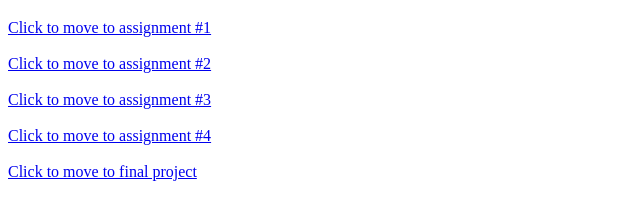
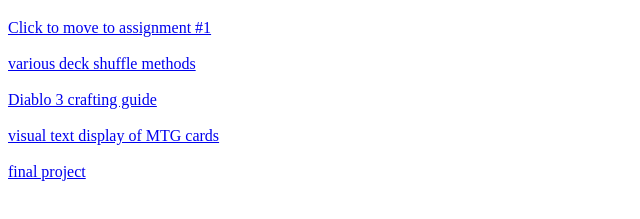
Before and after one commit to Kanackle/First-Website, a plain HTML site: page index.html in a window 1280 px wide. Shown: the part 61-280 px from the top of the page, without its empty margins (0-640 px from the left). Drawn offline with Linux system fonts and the light colour scheme.

Commit message:
Better link names

```diff
--- a/index.html
+++ b/index.html
@@ -6,9 +6,9 @@
 </head>
 <body>
 	<a href = "inspectElement.html"> Click to move to assignment #1</a><br><br>
-	<a href = "deckShuffle.html">Click to move to assignment #2</a><br><br>
-	<a href = "Assignment3.html">Click to move to assignment #3</a><br><br>
-	<a href = "dataset.html">Click to move to assignment #4</a><br><br>
-	<a href = "home_page.html">Click to move to final project</a><br><br>
+	<a href = "deckShuffle.html">various deck shuffle methods</a><br><br>
+	<a href = "Assignment3.html">Diablo 3 crafting guide</a><br><br>
+	<a href = "dataset.html"> visual text display of MTG cards</a><br><br>
+	<a href = "home_page.html">final project</a><br><br>
 </body>
 </html>
```
